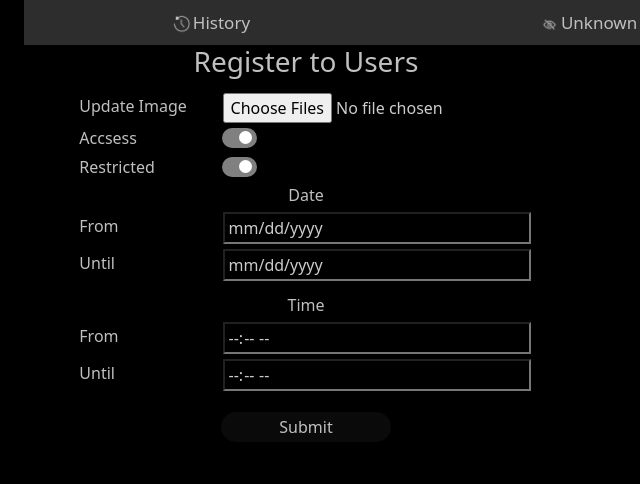
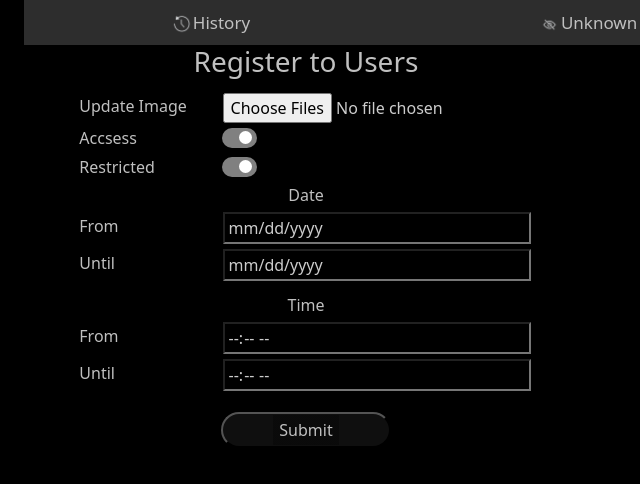
Before and after one commit to Urvish1308/facerecognization, a plain HTML site: page information.html in a window 1280 px wide. Shown: the full height of the page, 334-974 px from the left. Drawn offline with nearby package versions, Linux system fonts and the light colour scheme.

Commit message:
Add files via upload

```diff
--- a/information.html
+++ b/information.html
@@ -362,9 +362,11 @@
 
                             <tr>
                                 <div class="form-action-buttons">
-                                    <input class="sub" type="submit" style="width:170px; margin-top: 20px; background-color: rgba(15,15,15,100); color:
-                                    silver; border-radius: 50px;"
+                                    <button style="width:170px; margin-top: 20px; background-color: rgba(15,15,15,100); color:
+                                    silver; border-radius: 50px;">
+                                        <input class="sub" type="submit"
                                       value="Submit">
+                                    </button>
                                   </div>
                             </tr>
                         </form>
```
Also changed, not shown: editinfo.html (+4 -2 lines).
